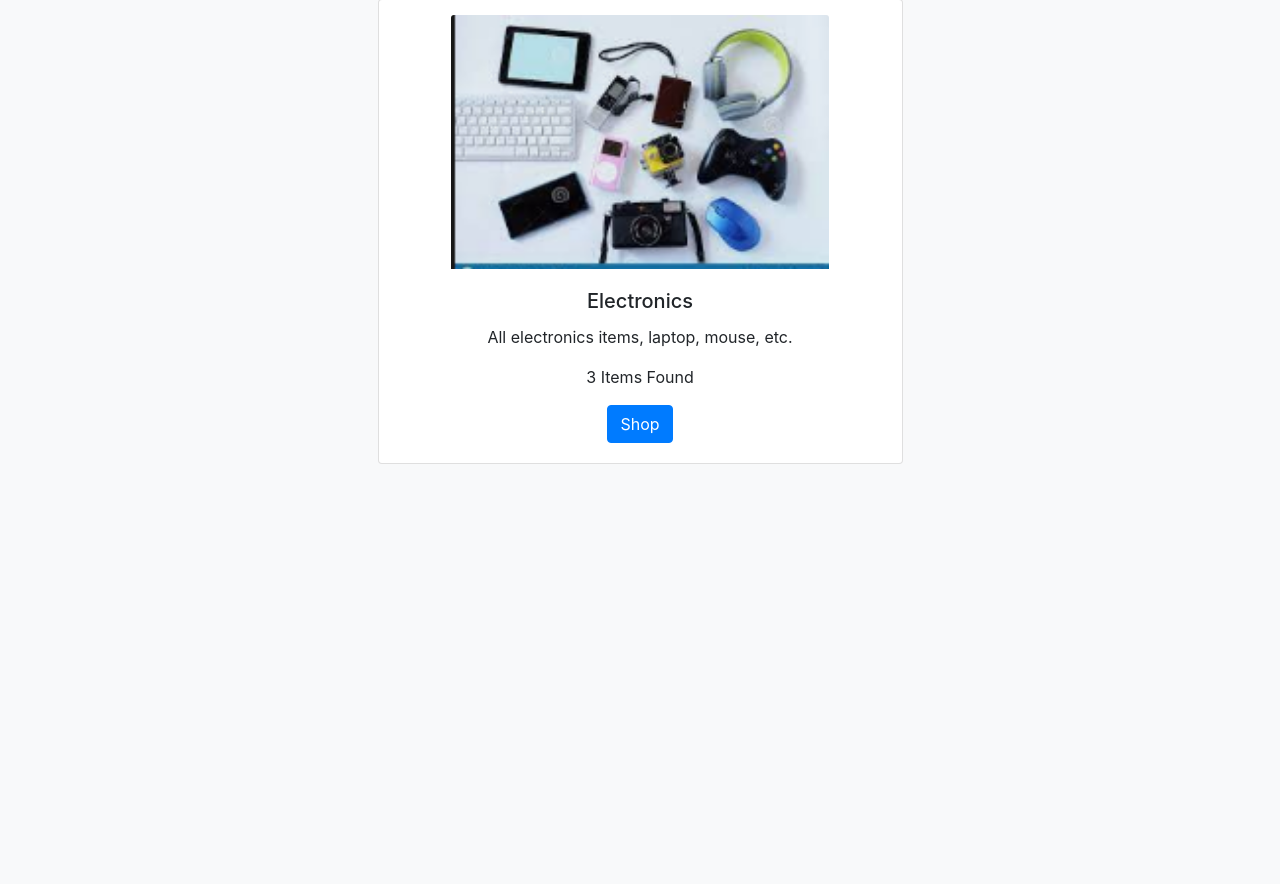
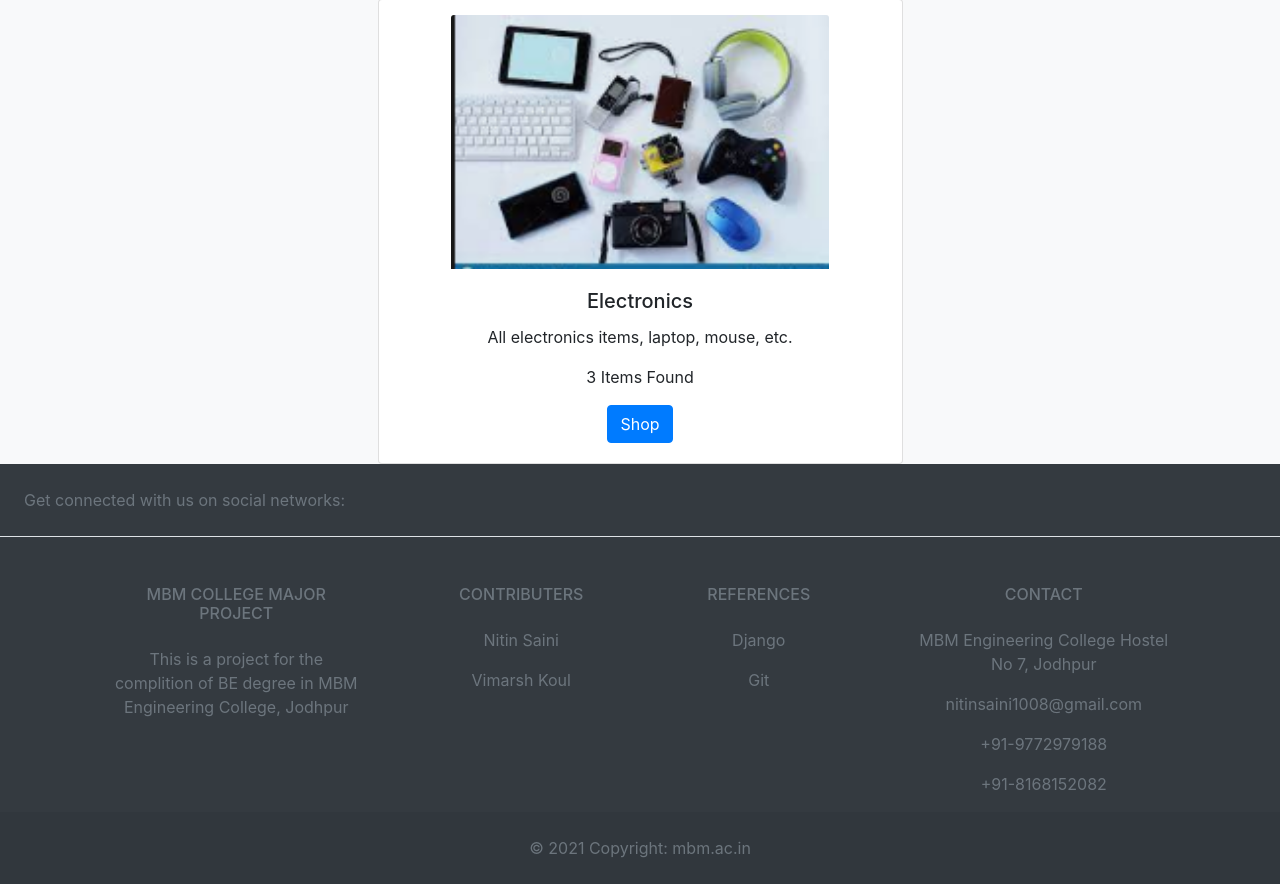
Before and after one commit to nitinsaini1008/major_project, a Django app: page / in a window 1280 px wide. Shown: the part 1060-1944 px from the top of the page. Before the commit the page ends 1524 px from the top, so only its background shows below. Run offline with Django 3.2, Linux system fonts and the light colour scheme; data comes from the database, SQL or seed files in the repository; both versions use the stored data as it was after the commit.

Commit message:
add footer

```diff
--- a/templates/account.html
+++ b/templates/account.html
@@ -11,7 +11,7 @@
 
     <title>E-Commerce</title>
   </head>
-  <body>
+  <body class="d-flex flex-column min-vh-100">
    	<nav class="navbar navbar-expand-lg navbar-light bg-light">
   <a class="navbar-brand" href="/">MyE-commerce</a>
   <button class="navbar-toggler" type="button" data-toggle="collapse" data-target="#navbarSupportedContent" aria-controls="navbarSupportedContent" aria-expanded="false" aria-label="Toggle navigation">
@@ -55,7 +55,7 @@
 	<div class="container border">
     {% if d.count == 0 %}
     <div>
-      <h2 style="text-align: center;">No Buy history</h2>
+      <h2 style="text-align: center;">No Order history</h2>
     </div>
     {% else %}
 		{% for i in d %}
@@ -123,7 +123,7 @@
 	{% endfor %}
 </div> -->
 
-
+{% include 'footer.html' %}
     <!-- Optional JavaScript; choose one of the two! -->
 
     <!-- Option 1: jQuery and Bootstrap Bundle (includes Popper) -->
--- a/templates/details.html
+++ b/templates/details.html
@@ -15,7 +15,7 @@
         type = "image/x-icon">
 
   </head>
-  <body>
+  <body class="d-flex flex-column min-vh-100">
 	<nav class="navbar navbar-expand-lg navbar-light bg-light">
   <a class="navbar-brand" href="/">MyE-commerce</a>
   <button class="navbar-toggler" type="button" data-toggle="collapse" data-target="#navbarSupportedContent" aria-controls="navbarSupportedContent" aria-expanded="false" aria-label="Toggle navigation">
@@ -97,7 +97,7 @@
     {% endfor %}
   </div>
 </ul>
-
+{% include 'footer.html' %}
 
     <!-- Optional JavaScript; choose one of the two! -->
 
--- /dev/null
+++ b/templates/footer.html
@@ -0,0 +1,113 @@
+<footer class="mt-auto text-center text-lg-start bg-dark text-muted">
+  <!-- Section: Social media -->
+  <section
+    class="d-flex justify-content-center justify-content-lg-between p-4 border-bottom"
+  >
+    <!-- Left -->
+    <div class="me-5 d-none d-lg-block">
+      <span>Get connected with us on social networks:</span>
+    </div>
+    <!-- Left -->
+
+    <!-- Right -->
+    <div>
+      <a href="" class="me-4 text-reset">
+        <i class="fab fa-facebook-f"></i>
+      </a>
+      <a href="" class="me-4 text-reset">
+        <i class="fab fa-twitter"></i>
+      </a>
+      <a href="" class="me-4 text-reset">
+        <i class="fab fa-google"></i>
+      </a>
+      <a href="" class="me-4 text-reset">
+        <i class="fab fa-instagram"></i>
+      </a>
+      <a href="" class="me-4 text-reset">
+        <i class="fab fa-linkedin"></i>
+      </a>
+      <a href="" class="me-4 text-reset">
+        <i class="fab fa-github"></i>
+      </a>
+    </div>
+    <!-- Right -->
+  </section>
+  <!-- Section: Social media -->
+
+  <!-- Section: Links  -->
+  <section class="">
+    <div class="container text-center text-md-start mt-5">
+      <!-- Grid row -->
+      <div class="row mt-3">
+        <!-- Grid column -->
+        <div class="col-md-3 col-lg-4 col-xl-3 mx-auto mb-4">
+          <!-- Content -->
+          <h6 class="text-uppercase fw-bold mb-4">
+            <i class="fas fa-gem me-3"></i>MBM College Major Project
+          </h6>
+          <p>
+            This is a project for the complition of BE degree in MBM Engineering College, Jodhpur
+          </p>
+        </div>
+        <!-- Grid column -->
+
+        <!-- Grid column -->
+        <div class="col-md-2 col-lg-2 col-xl-2 mx-auto mb-4">
+          <!-- Links -->
+          <h6 class="text-uppercase fw-bold mb-4">
+            Contributers
+          </h6>
+          <p>
+            <a href="https://www.linkedin.com/in/nitinsaini1008/" class="text-reset">Nitin Saini</a>
+          </p>
+          <p>
+            <a href="https://www.linkedin.com/in/vimarsh-koul-3311971aa/" class="text-reset">Vimarsh Koul</a>
+          </p>
+        </div>
+        <!-- Grid column -->
+
+        <!-- Grid column -->
+        <div class="col-md-3 col-lg-2 col-xl-2 mx-auto mb-4">
+          <!-- Links -->
+          <h6 class="text-uppercase fw-bold mb-4">
+            References
+          </h6>
+          <p>
+            <a href="https://www.djangoproject.com/" class="text-reset">Django</a>
+          </p>
+          <p>
+            <a href="https://git-scm.com/docs" class="text-reset">Git</a>
+          </p>
+
+        </div>
+        <!-- Grid column -->
+
+        <!-- Grid column -->
+        <div class="col-md-4 col-lg-3 col-xl-3 mx-auto mb-md-0 mb-4">
+          <!-- Links -->
+          <h6 class="text-uppercase fw-bold mb-4">
+            Contact
+          </h6>
+          <p><i class="fas fa-home me-3"></i> MBM Engineering College Hostel No 7, Jodhpur</p>
+          <p>
+            <i class="fas fa-envelope me-3"></i>
+            nitinsaini1008@gmail.com
+          </p>
+          <p><i class="fas fa-phone me-3"></i> +91-9772979188</p>
+          <p><i class="fas fa-print me-3"></i> +91-8168152082</p>
+        </div>
+        <!-- Grid column -->
+      </div>
+      <!-- Grid row -->
+    </div>
+  </section>
+  <!-- Section: Links  -->
+
+  <!-- Copyright -->
+  <div class="text-center p-4" style="background-color: rgba(0, 0, 0, 0.05);">
+    © 2021 Copyright:
+    <a class="text-reset fw-bold" href="https://mdbootstrap.com/">mbm.ac.in</a>
+  </div>
+  <!-- Copyright -->
+</footer>
+<!-- Footer
--- a/templates/log_in.html
+++ b/templates/log_in.html
@@ -8,7 +8,7 @@
     <!-- Bootstrap CSS -->
     <link rel="stylesheet" href="https://cdn.jsdelivr.net/npm/bootstrap@4.3.1/dist/css/bootstrap.min.css" integrity="sha384-ggOyR0iXCbMQv3Xipma34MD+dH/1fQ784/j6cY/iJTQUOhcWr7x9JvoRxT2MZw1T" crossorigin="anonymous">
 </head>
-<body style="text-align: center;">
+<body style="text-align: center;" class="d-flex flex-column min-vh-100">
 	<nav class="navbar navbar-expand-lg navbar-light bg-light">
   <a class="navbar-brand" href="/">MyE-commerce</a>
   <button class="navbar-toggler" type="button" data-toggle="collapse" data-target="#navbarSupportedContent" aria-controls="navbarSupportedContent" aria-expanded="false" aria-label="Toggle navigation">
@@ -71,7 +71,7 @@
 
 	                                </div>
 	                            </div>
-
+{% include 'footer.html' %}
 </body>
 <script src="https://code.jquery.com/jquery-3.3.1.slim.min.js" integrity="sha384-q8i/X+965DzO0rT7abK41JStQIAqVgRVzpbzo5smXKp4YfRvH+8abtTE1Pi6jizo" crossorigin="anonymous"></script>
     <script src="https://cdn.jsdelivr.net/npm/popper.js@1.14.7/dist/umd/popper.min.js" integrity="sha384-UO2eT0CpHqdSJQ6hJty5KVphtPhzWj9WO1clHTMGa3JDZwrnQq4sF86dIHNDz0W1" crossorigin="anonymous"></script>
--- a/templates/main_page.html
+++ b/templates/main_page.html
@@ -26,7 +26,7 @@
 
     <title>E-Commerce</title>
   </head>
-  <body class="bg-light">
+  <body class="bg-light" class="d-flex flex-column min-vh-100">
    	<nav class="navbar navbar-expand-lg navbar-light bg-light">
   <a class="navbar-brand" href="/">MyE-commerce</a>
   <button class="navbar-toggler" type="button" data-toggle="collapse" data-target="#navbarSupportedContent" aria-controls="navbarSupportedContent" aria-expanded="false" aria-label="Toggle navigation">
@@ -85,7 +85,7 @@
     </div>
 	{% endfor %}
 </div>
-
+{% include 'footer.html' %}
 
     <!-- Optional JavaScript; choose one of the two! -->
 
--- a/templates/my_cart.html
+++ b/templates/my_cart.html
@@ -12,7 +12,7 @@
 
     <title>E-Commerce</title>
   </head>
-  <body>
+  <body class="d-flex flex-column min-vh-100">
    	<nav class="navbar navbar-expand-lg navbar-light bg-light">
   <a class="navbar-brand" href="/">MyE-commerce</a>
   <button class="navbar-toggler" type="button" data-toggle="collapse" data-target="#navbarSupportedContent" aria-controls="navbarSupportedContent" aria-expanded="false" aria-label="Toggle navigation">
@@ -119,7 +119,7 @@
 	{% endfor %}
 </div> -->
 
-
+{% include 'footer.html' %}
     <!-- Optional JavaScript; choose one of the two! -->
 
     <!-- Option 1: jQuery and Bootstrap Bundle (includes Popper) -->
--- a/templates/pre_buy.html
+++ b/templates/pre_buy.html
@@ -10,7 +10,7 @@
 
     <title>E-Commerce</title>
   </head>
-  <body>
+  <body class="d-flex flex-column min-vh-100">
     <nav class="navbar navbar-expand-lg navbar-light bg-light">
   <a class="navbar-brand" href="/">MyE-commerce</a>
   <button class="navbar-toggler" type="button" data-toggle="collapse" data-target="#navbarSupportedContent" aria-controls="navbarSupportedContent" aria-expanded="false" aria-label="Toggle navigation">
@@ -75,7 +75,7 @@
 		</form>
     </div>
 	</div>
-
+{% include 'footer.html' %}
     <!-- Optional JavaScript -->
     <!-- jQuery first, then Popper.js, then Bootstrap JS -->
     <script src="https://code.jquery.com/jquery-3.3.1.slim.min.js" integrity="sha384-q8i/X+965DzO0rT7abK41JStQIAqVgRVzpbzo5smXKp4YfRvH+8abtTE1Pi6jizo" crossorigin="anonymous"></script>
--- a/templates/search_name.html
+++ b/templates/search_name.html
@@ -11,7 +11,7 @@
 
     <title>E-Commerce</title>
   </head>
-  <body>
+  <body class="d-flex flex-column min-vh-100">
    	  <nav class="navbar navbar-expand-lg navbar-light bg-light">
   <a class="navbar-brand" href="/">MyE-commerce</a>
   <button class="navbar-toggler" type="button" data-toggle="collapse" data-target="#navbarSupportedContent" aria-controls="navbarSupportedContent" aria-expanded="false" aria-label="Toggle navigation">
@@ -83,7 +83,7 @@
 
 </div>
 
-
+{% include 'footer.html' %}
     <!-- Optional JavaScript; choose one of the two! -->
 
     <!-- Option 1: jQuery and Bootstrap Bundle (includes Popper) -->
--- a/templates/sign_in.html
+++ b/templates/sign_in.html
@@ -11,7 +11,7 @@
 
     <title>Log-In</title>
   </head>
-  <body style="text-align:center;">
+  <body class="d-flex flex-column min-vh-100" style="text-align:center;">
     <nav class="navbar navbar-expand-lg navbar-light bg-light">
   <a class="navbar-brand" href="/">MyE-commerce</a>
   <button class="navbar-toggler" type="button" data-toggle="collapse" data-target="#navbarSupportedContent" aria-controls="navbarSupportedContent" aria-expanded="false" aria-label="Toggle navigation">
@@ -85,6 +85,7 @@
 
 		  </div>
 		</div>
+    {% include 'footer.html' %}
 		<script src="{% static 'ajay.js' %}" type="text/javascript"></script>
     <script src="https://code.jquery.com/jquery-3.3.1.slim.min.js" integrity="sha384-q8i/X+965DzO0rT7abK41JStQIAqVgRVzpbzo5smXKp4YfRvH+8abtTE1Pi6jizo" crossorigin="anonymous"></script>
     <script src="https://cdn.jsdelivr.net/npm/popper.js@1.14.7/dist/umd/popper.min.js" integrity="sha384-UO2eT0CpHqdSJQ6hJty5KVphtPhzWj9WO1clHTMGa3JDZwrnQq4sF86dIHNDz0W1" crossorigin="anonymous"></script>
--- a/templates/sub_page.html
+++ b/templates/sub_page.html
@@ -14,7 +14,7 @@
         type = "image/x-icon">
 
   </head>
-  <body>
+  <body class="d-flex flex-column min-vh-100">
 	<nav class="navbar navbar-expand-lg navbar-light bg-light">
   <a class="navbar-brand" href="/">MyE-commerce</a>
   <button class="navbar-toggler" type="button" data-toggle="collapse" data-target="#navbarSupportedContent" aria-controls="navbarSupportedContent" aria-expanded="false" aria-label="Toggle navigation">
@@ -93,7 +93,7 @@
 
 
 </div>
-
+{% include 'footer.html' %}
     <!-- Optional JavaScript; choose one of the two! -->
 
     <!-- Option 1: jQuery and Bootstrap Bundle (includes Popper) -->
```
Also changed, not shown: db.sqlite3.
